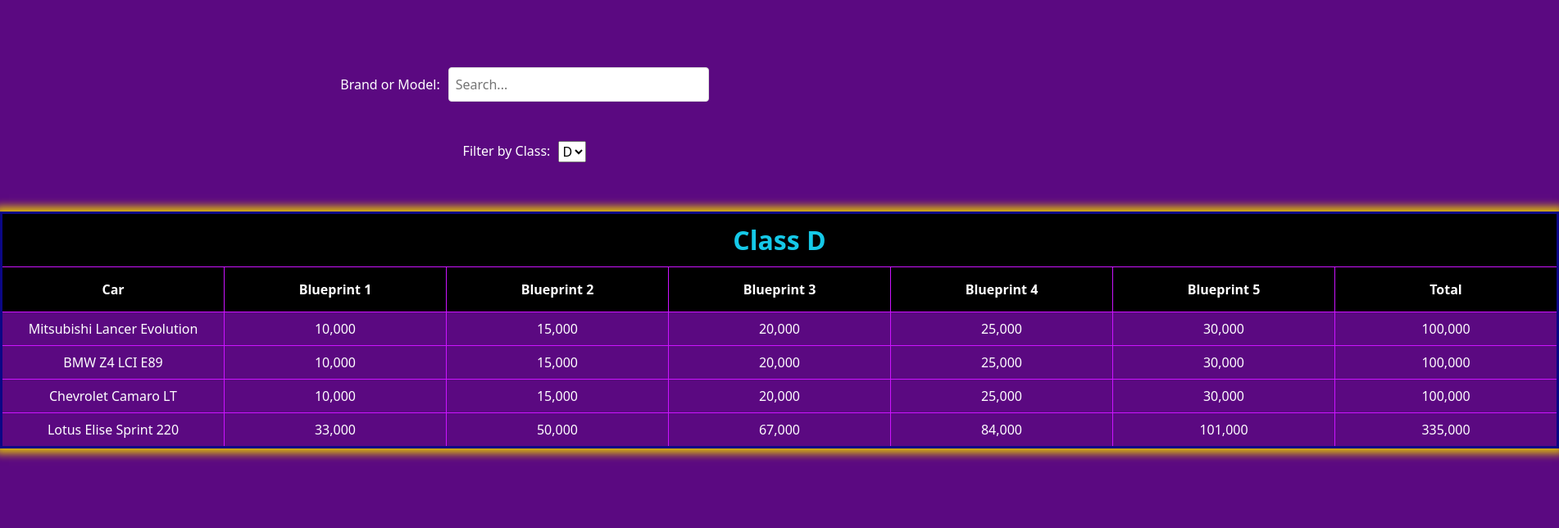
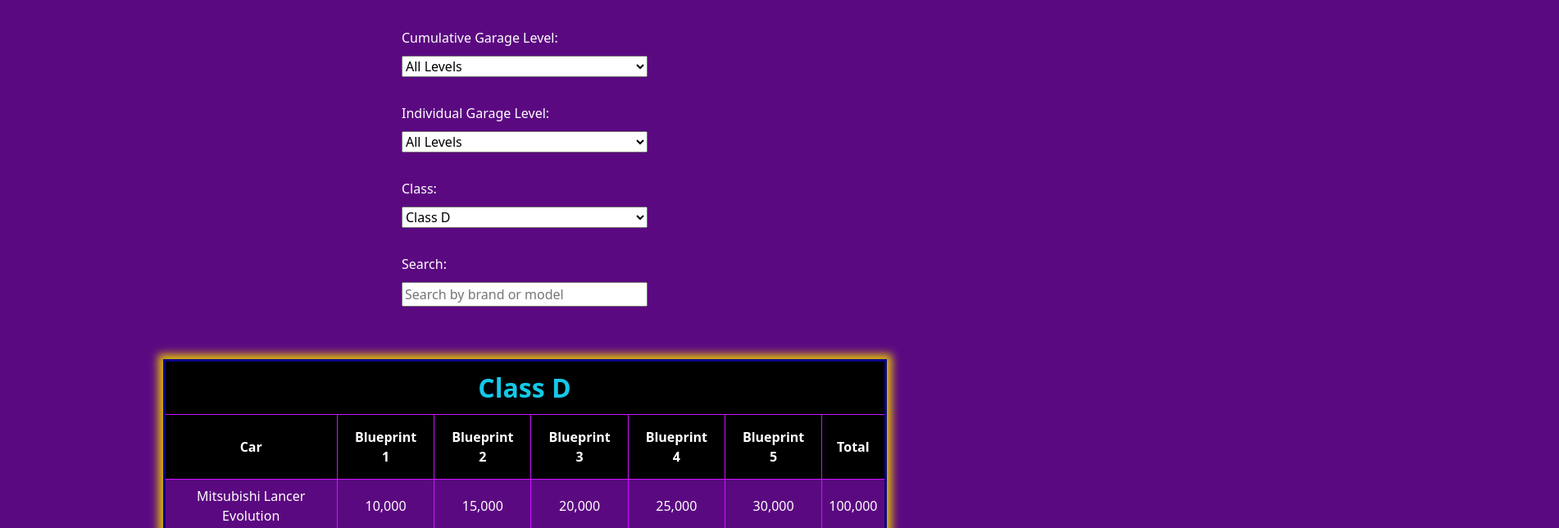
Before and after one commit to JHebenstreit48/asphalt-legends-unite-react, a React (Vite) app in the folder client/: page /legendstoreprices in a window 1280 px wide. Shown: the part 280-924 px from the top of the page at 82% size, 1902 px wide, since content can reach past the window. Built offline with nearby package versions, Linux system fonts and the light colour scheme.

Commit message:
added more content to legend store page

```diff
--- a/client/src/CSS/LegendStore.css
+++ b/client/src/CSS/LegendStore.css
@@ -1,4 +1,20 @@
 /* General container styles */
+.controls {
+  display: grid;
+  grid-template-columns: 1fr; /* Single column layout */
+  align-items: center; /* Align items to the center vertically */
+  justify-content: center; /* Center the entire block horizontally */
+  margin: 5rem auto 4rem auto; /* Center the grid within the parent container */
+  gap: 2rem; /* Add spacing between rows */
+  max-width: 300px; /* Restrict the width of the controls for better centering */
+}
+
+.DropdownLabel {
+  display: grid;
+  color: white;
+  gap: 10px;
+}
+
 .search-bar {
   margin: 8rem auto 3rem auto;
   display: flex;
@@ -21,28 +37,16 @@
   max-width: 300px;
 }
 
-.controls {
-  margin-bottom: 20px;
-  display: flex;
-  justify-content: center;
-  gap: 10px;
-}
-
-.classDropdownLabel {
-  color: white;
-}
-
 /* Table styles */
-.responsive-table {
+.responsiveTable {
   text-align: center;
   border: 3px solid rgb(11, 7, 134) !important;
   box-shadow: 0 0 10px 6px rgb(223, 190, 7);
-  width: 50rem;
+  width: 55rem !important;
 }
 
-.responsive-table th,
-.responsive-table td {
-    min-width: 15rem; /* Adjust this value as needed */
+.responsiveTable th,
+.responsiveTable td {
     padding: 8px; /* Add padding to make the content more spacious */
     text-align: center; /* Ensure consistent alignment */
 }
--- a/client/src/LegendStore/LegendStoreTables.tsx
+++ b/client/src/LegendStore/LegendStoreTables.tsx
@@ -2,68 +2,114 @@
 import { cars } from "./BlueprintPriceData.ts";
 import "../CSS/LegendStore.css";
 
-const LegendStoreTables: React.FC = () => {
-  const [selectedClass, setSelectedClass] = useState("D");
-  const [searchTerm, setSearchTerm] = useState(""); // State for search term
+const LegendStore: React.FC = () => {
+  const [selectedClass, setSelectedClass] = useState("D"); // Default class
+  const [searchTerm, setSearchTerm] = useState(""); // Search term
+  const [selectedCumulativeLevel, setSelectedCumulativeLevel] = useState<number | null>(null);
+  const [selectedIndividualLevel, setSelectedIndividualLevel] = useState<number | null>(null);
 
-  // Filter cars based on the selected class and search term
-  const filteredCars = cars
-    .filter((car) => car.class === selectedClass)
-    .filter((car) =>
-      `${car.brand} ${car.model}`
-        .toLowerCase()
-        .includes(searchTerm.toLowerCase())
+  // Filter cars based on selected class
+  let filteredCars = cars.filter((car) => car.class === selectedClass);
+
+  // Apply search term filter
+  if (searchTerm.trim() !== "") {
+    filteredCars = filteredCars.filter((car) =>
+      `${car.brand} ${car.model}`.toLowerCase().includes(searchTerm.toLowerCase())
     );
+  }
+
+  // Apply cumulative level filter if set
+  if (selectedCumulativeLevel !== null) {
+    filteredCars = filteredCars.filter(
+      (car) => car.garageLevel !== undefined && car.garageLevel <= selectedCumulativeLevel
+    );
+  }
+
+  // Apply individual level filter if set (overrides cumulative level)
+  if (selectedIndividualLevel !== null) {
+    filteredCars = filteredCars.filter(
+      (car) => car.garageLevel !== undefined && car.garageLevel === selectedIndividualLevel
+    );
+  }
 
   return (
+    <div>
+      {/* Controls */}
+      <div className="controls">
 
-    <>
 
-      {/* Search bar */}
-      <div className="search-bar">
-        <label className="searchLabel" htmlFor="searchInput">Brand or Model:</label>
+        <label className="DropdownLabel">
+          Cumulative Garage Level:
+          <select
+            onChange={(e) =>
+              setSelectedCumulativeLevel(
+                e.target.value ? parseInt(e.target.value, 10) : null
+              )
+            }
+          >
+            <option value="">All Levels</option>
+            {Array.from({ length: 60 }, (_, i) => i + 1).map((level) => (
+              <option key={level} value={level}>
+                Level {level}
+              </option>
+            ))}
+          </select>
+        </label>
+
+        <label className="DropdownLabel">
+          Individual Garage Level:
+          <select
+            onChange={(e) =>
+              setSelectedIndividualLevel(
+                e.target.value ? parseInt(e.target.value, 10) : null
+              )
+            }
+          >
+            <option value="">All Levels</option>
+            {Array.from({ length: 60 }, (_, i) => i + 1).map((level) => (
+              <option key={level} value={level}>
+                Level {level}
+              </option>
+            ))}
+          </select>
+        </label>
+
+        <label className="DropdownLabel" id="classSelector">
+          Class:
+          <select
+            value={selectedClass}
+            onChange={(e) => setSelectedClass(e.target.value)}
+          >
+            <option value="D">Class D</option>
+            <option value="C">Class C</option>
+            <option value="B">Class B</option>
+            <option value="A">Class A</option>
+            <option value="S">Class S</option>
+          </select>
+        </label>
+
+        <label className="DropdownLabel">
+          Search:
           <input
-          id="searchInput"
             type="text"
-          placeholder="Search..."
+            placeholder="Search by brand or model"
             value={searchTerm}
             onChange={(e) => setSearchTerm(e.target.value)}
           />
+        </label>
       </div>
 
-      <div className="cars-container">
-        {/* Dropdown to filter cars */}
-        <div className="controls">
-          <label className="classDropdownLabel" htmlFor="classDropdown">Filter by Class:</label>
-          <select
-            id="classDropdown"
-            value={selectedClass}
-            onChange={(e) => setSelectedClass(e.target.value)}
-          >
-            <option value="D">D</option>
-            <option value="C">C</option>
-            <option value="B">B</option>
-            <option value="A">A</option>
-            <option value="S">S</option>
-          </select>
-        </div>
 
-        {/* Responsive table */}
-        <div className="table-container">
-          <table className="responsive-table">
 
+      {/* Table (unchanged layout) */}
+      <div>
+        <table className="responsiveTable">
           <thead>
-              {/* Class Header */}
-              <tr>
-                <th colSpan={7} className="classSelectionHeader">Class {selectedClass}</th>
+            <tr className="classSelectionHeader">
+              <th colSpan={7}>Class {selectedClass}</th>
             </tr>
-
-            </thead>
-
-            <tbody>
-
             <tr className="tableHeaderRow">
-                  <th className="rowLabel">Car</th>
+              <th>Car</th>
               <th>Blueprint 1</th>
               <th>Blueprint 2</th>
               <th>Blueprint 3</th>
@@ -71,50 +117,34 @@
               <th>Blueprint 5</th>
               <th>Total</th>
             </tr>
-
-              {/* Table Headers */}
-                {filteredCars.map((car, index) => {
-                  const total = car.blueprintPrices.reduce((acc, price) => acc + price, 0);
-                  return (
-                    <tr
-                      key={index}>
-                      <td
-                        className="pricesCell"
-                      >
-                        {car.brand} {car.model}
-
+          </thead>
+          <tbody>
+            {filteredCars.length > 0 ? (
+              filteredCars.map((car) => (
+                <tr key={`${car.brand}-${car.model}`}>
+                  <td>{`${car.brand} ${car.model}`}</td>
+                  {car.blueprintPrices.map((price, index) => (
+                    <td key={index}>{price.toLocaleString()}</td>
+                  ))}
+                  <td>
+                    {car.blueprintPrices
+                      .reduce((total, price) => total + price, 0)
+                      .toLocaleString()}
                   </td>
-                      {car.blueprintPrices.map((price, i) => (
-
-                        <td
-                          key={i}
-                          className={`dataCell blueprint-${i + 1}`}
-                        >
-                          {price.toLocaleString()}</td>
-                      ))}
-
-                      <td
-                        className="totalCell">{total.toLocaleString()}
-
+                </tr>
+              ))
+            ) : (
+              <tr>
+                <td colSpan={7} className="no-results">
+                  No results found.
                 </td>
-
               </tr>
-
-                  );
-                })}
-
+            )}
           </tbody>
-
         </table>
-
       </div>
-          {filteredCars.length === 0 && (
-            <p className="no-results">No cars found for the current search term.</p>
-          )}
     </div>
-
-    </>
   );
 };
 
-export default LegendStoreTables;
+export default LegendStore;
```
Lines whose indentation alone changed are shown as unchanged.
